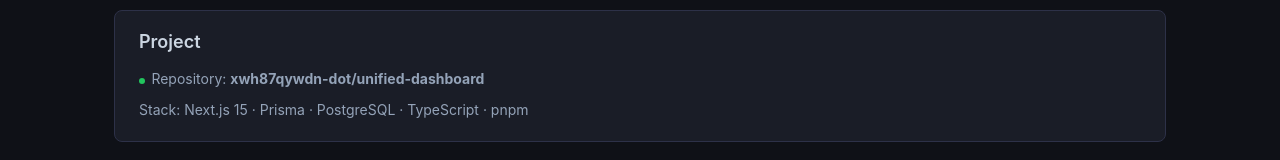
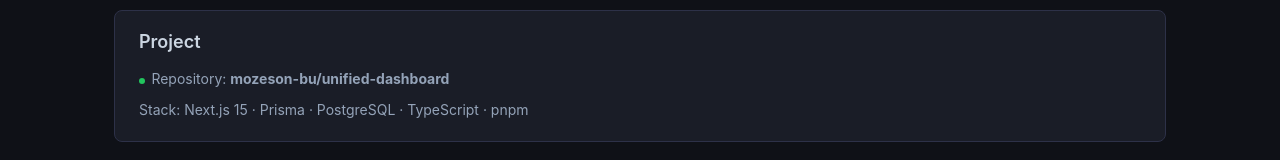
Before and after one commit to xwh87qywdn-dot/unified-dashboard, a Next.js app: page / in a window 1280 px wide. Shown: the part 153-313 px from the top of the page. Built offline with nearby package versions, Linux system fonts and the light colour scheme.

Commit message:
fix: update hardcoded repository username references
Agent-Logs-Url: https://github.com/mozeson-bu/unified-dashboard/sessions/58ae74b2-53ea-404a-b97b-67982ea5a2c3

Co-authored-by: mozeson-bu <258620119+mozeson-bu@users.noreply.github.com>

```diff
--- a/src/app/page.tsx
+++ b/src/app/page.tsx
@@ -7,7 +7,7 @@ export default function HomePage() {
       <p style={{ color: "#64748b", marginBottom: "1.5rem", fontSize: "0.875rem" }}>
         Central control area for this project. Open in{" "}
         <a
-          href="https://codesandbox.io/p/github/xwh87qywdn-dot/unified-dashboard/main"
+          href="https://codesandbox.io/p/github/mozeson-bu/unified-dashboard/main"
           target="_blank"
           rel="noreferrer"
           style={{ color: "#a78bfa" }}
@@ -21,7 +21,7 @@ export default function HomePage() {
         <h2>Project</h2>
         <p>
           <span className="status-dot" />
-          Repository: <strong>xwh87qywdn-dot/unified-dashboard</strong>
+          Repository: <strong>mozeson-bu/unified-dashboard</strong>
         </p>
         <p style={{ marginTop: "0.5rem" }}>
           Stack: Next.js 15 · Prisma · PostgreSQL · TypeScript · pnpm
```
